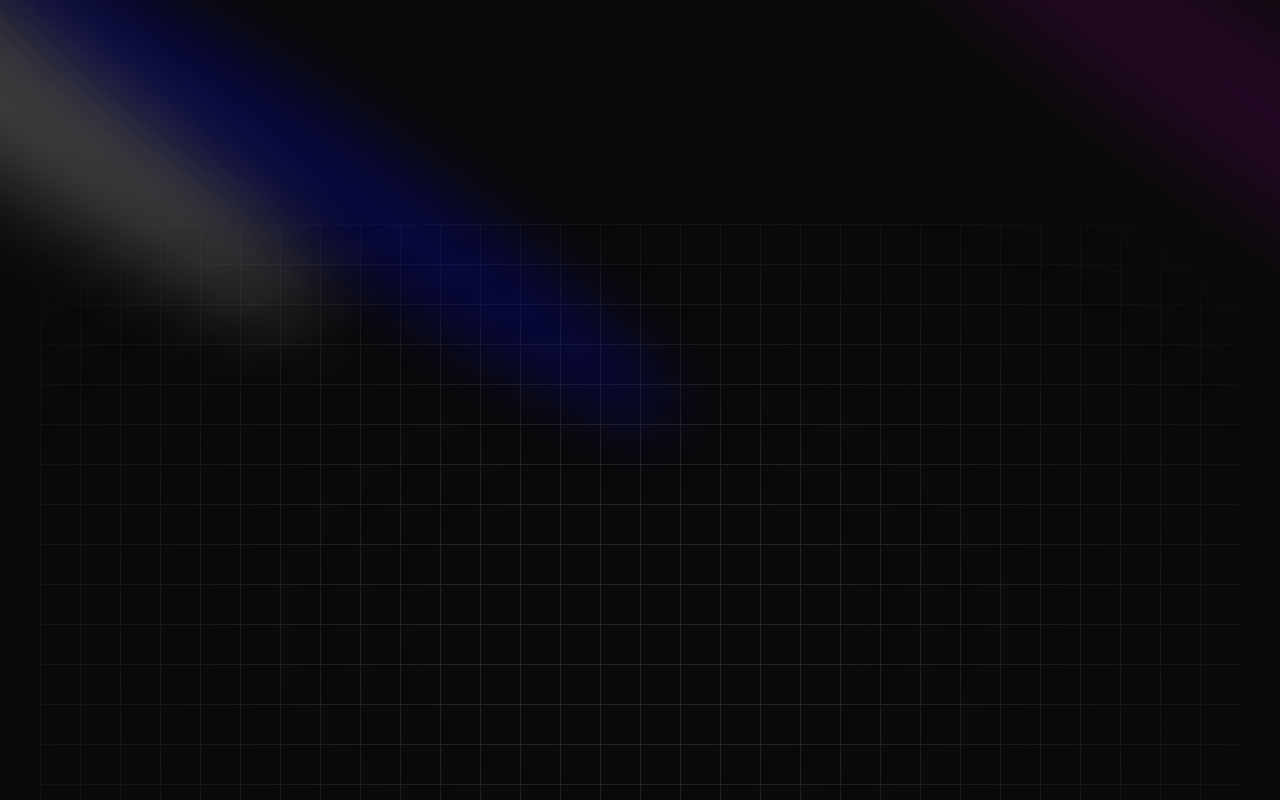
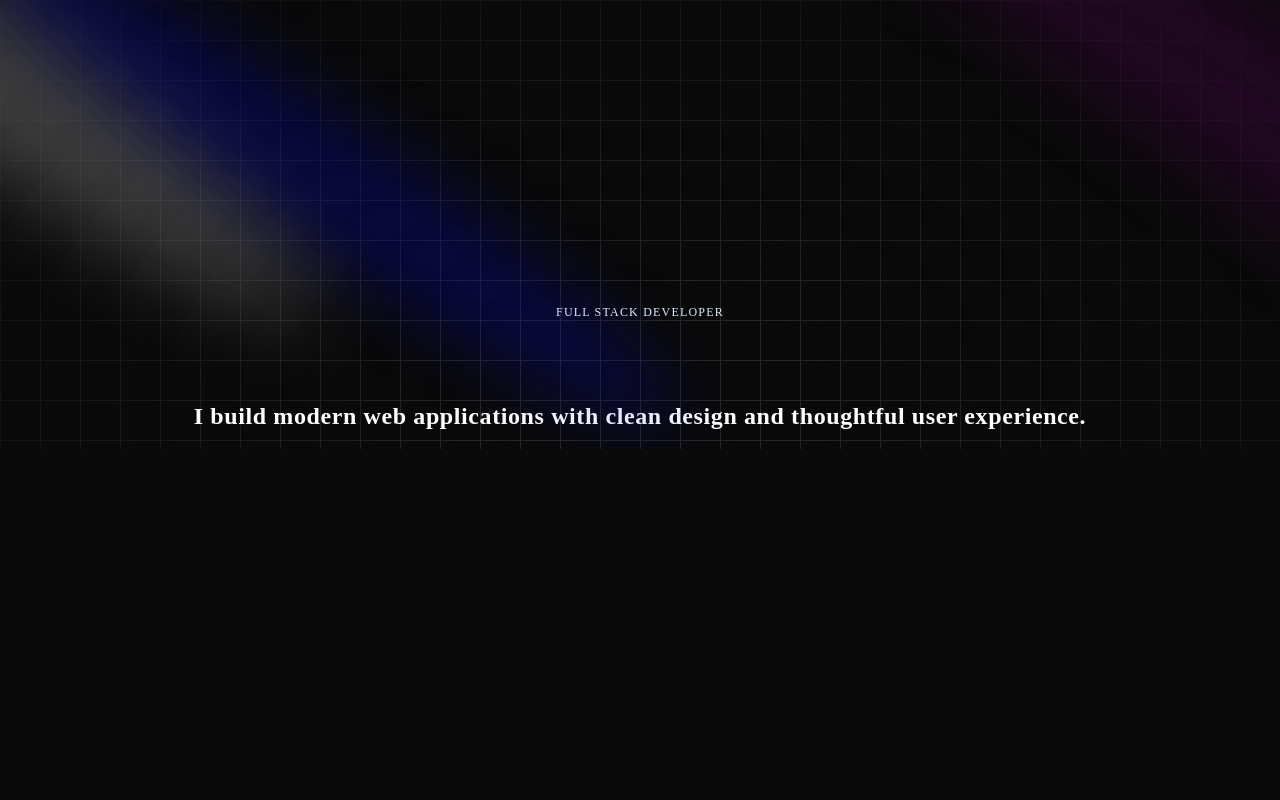
Before and after one commit to swathysukumaran/portfolio_mern, a Next.js app: page / in a window 1280 px wide. Shown: the top 800 px of the page. Built offline with nearby package versions, Linux system fonts and the light colour scheme.

Commit message:
Add text generate  effect

```diff
--- a/components/Hero.tsx
+++ b/components/Hero.tsx
@@ -1,6 +1,7 @@
 import React from "react";
 import { Spotlight } from "./ui/spotlight";
 import { cn } from "@/lib/utils";
+import { TextGenerateEffect } from "./ui/text-generate-effect";
 const Hero = () => {
   return (
     <>
@@ -19,7 +20,7 @@ const Hero = () => {
         <Spotlight className="top-28 left-80 h-[80vh] w-[50vw]" fill="blue" />
       </div>
 
-      <div className="relative flex h-screen w-full items-center justify-center bg-white dark:bg-bg">
+      <div className=" flex h-screen w-full items-center justify-center bg-white dark:bg-bg absolute top-0 left-0">
         <div
           className={cn(
             "absolute inset-0",
@@ -31,6 +32,18 @@ const Hero = () => {
         {/* Radial gradient for the container to give a faded look */}
         <div className="pointer-events-none absolute inset-0 flex items-center justify-center bg-white [mask-image:radial-gradient(ellipse_at_center,transparent_20%,black)] dark:bg-bg" />
       </div>
+      <div className="flex justify-center relative my-20 z-10">
+        <div className="max-w-[89vw] md:max-w-2xl lg:max-w-[60vw] items-center justify-center">
+          <h2 className="uppercase tracking-widest text-xs text-center text-blue-100 max-w-80">
+            Full Stack Developer
+          </h2>
+        </div>
+      </div>
+      <TextGenerateEffect
+        className="text-center text-[40px] md:text-5xl lg:text-6xl"
+        words="I build modern web applications with clean design and thoughtful user experience."
+      />
+      <p className="text-center md:tracking-wider mb-4 text-sm md:text-lg lg:text-2xl"></p>
     </>
   );
 };
--- /dev/null
+++ b/components/ui/text-generate-effect.tsx
@@ -0,0 +1,62 @@
+"use client";
+import { useEffect } from "react";
+import { motion, stagger, useAnimate } from "motion/react";
+import { cn } from "@/lib/utils";
+
+export const TextGenerateEffect = ({
+  words,
+  className,
+  filter = true,
+  duration = 0.5,
+}: {
+  words: string;
+  className?: string;
+  filter?: boolean;
+  duration?: number;
+}) => {
+  const [scope, animate] = useAnimate();
+  let wordsArray = words.split(" ");
+  useEffect(() => {
+    animate(
+      "span",
+      {
+        opacity: 1,
+        filter: filter ? "blur(0px)" : "none",
+      },
+      {
+        duration: duration ? duration : 1,
+        delay: stagger(0.2),
+      }
+    );
+  }, [scope.current]);
+
+  const renderWords = () => {
+    return (
+      <motion.div ref={scope}>
+        {wordsArray.map((word, idx) => {
+          return (
+            <motion.span
+              key={word + idx}
+              className="dark:text-white text-black opacity-0"
+              style={{
+                filter: filter ? "blur(10px)" : "none",
+              }}
+            >
+              {word}{" "}
+            </motion.span>
+          );
+        })}
+      </motion.div>
+    );
+  };
+
+  return (
+    <div className={cn("font-bold", className)}>
+      <div className="mt-4">
+        <div className=" dark:text-white text-black text-2xl leading-snug tracking-wide">
+          {renderWords()}
+        </div>
+      </div>
+    </div>
+  );
+};
--- a/package.json
+++ b/package.json
@@ -12,6 +12,7 @@
     "class-variance-authority": "^0.7.1",
     "clsx": "^2.1.1",
     "lucide-react": "^1.7.0",
+    "motion": "^12.38.0",
     "next": "16.2.2",
     "next-themes": "^0.4.6",
     "radix-ui": "^1.4.3",
```
Also changed, not shown: 1 other file (tests, documents, lock files or other folders).
